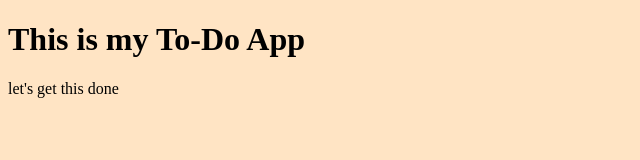
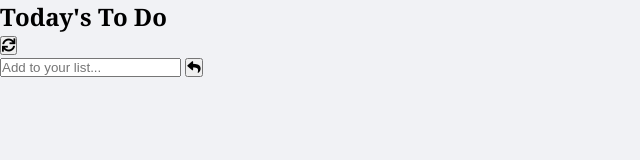
Before and after one commit to DammyShittu/ToDo-List-App, a website built with webpack: page src/index.html in a window 1280 px wide. Shown: the whole page, without its empty margins (0-640 px from the left). Built offline with nearby package versions, Linux system fonts and the light colour scheme.

Commit message:
Add HTML Template and Style Body

```diff
--- a/src/index.html
+++ b/src/index.html
@@ -3,10 +3,24 @@
 <head>
     <meta charset="UTF-8">
     <meta name="viewport" content="width=device-width, initial-scale=1.0">
+    <link rel="stylesheet" href="https://use.fontawesome.com/releases/v5.15.4/css/all.css" integrity="sha384-DyZ88mC6Up2uqS4h/KRgHuoeGwBcD4Ng9SiP4dIRy0EXTlnuz47vAwmeGwVChigm" crossorigin="anonymous">
     <title>To-Do List App</title>
 </head>
 <body>
-    <h1>This is my To-Do App</h1>
-    <p>let's get this done</p>
+   <section id="to-do">
+     <div class="todo-title">
+       <h1>Today's To Do</h1>
+       <button type="submit"><i class="fas fa-sync"></i></button>
+     </div>
+
+     <form>
+      <input type="text" placeholder="Add to your list...">
+      <button type="submit"><i class="fas fa-reply"></i></button>
+     </form>
+
+     <ul id="todo-lists">
+
+     </ul>
+   </section>
 </body>
 </html>
--- a/src/style.css
+++ b/src/style.css
@@ -1,3 +1,13 @@
+* {
+  margin: 0;
+  padding: 0;
+  box-sizing: border-box;
+}
+
 body {
-  background-color: bisque;
+  background-color: #f1f2f5;
+  width: 100%;
+  height: 100%;
+  font-family: Cambria, Cochin, Georgia, Times, 'Times New Roman', serif;
+  font-size: 16px;
 }
```
